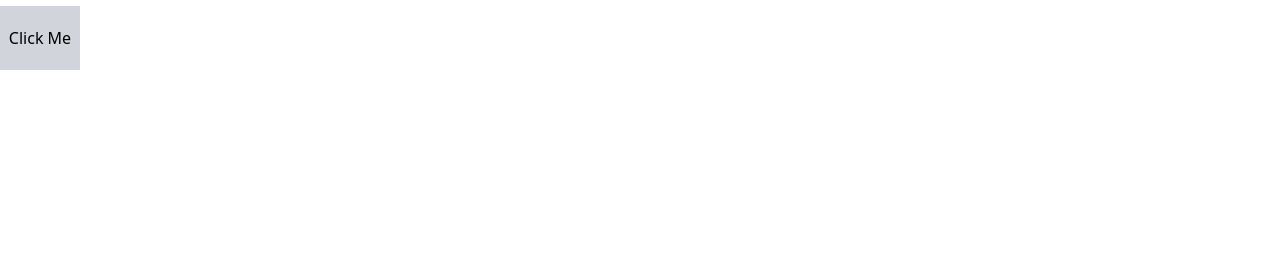
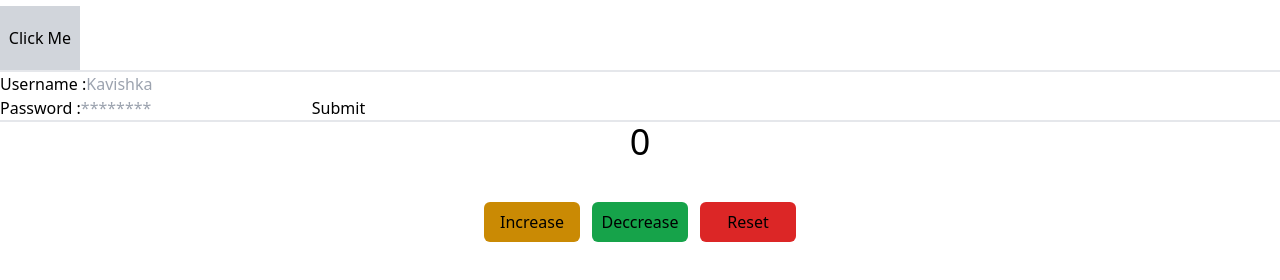
Before and after one commit to KavishkaSasindu/react_basic, a React (Vite) app: page / in a window 1280 px wide. Shown: the part 390-670 px from the top of the page. Built offline with nearby package versions, Linux system fonts and the light colour scheme.

Commit message:
updated useState hook

```diff
--- a/src/App.jsx
+++ b/src/App.jsx
@@ -1,7 +1,8 @@
-import React, { useState } from "react";
+import React, { useEffect, useState } from "react";
 import User from "./components/User";
 import Main from "./components/Main";
 import MyData from "./components/MyData";
+import ReState from "./components/ReState";
 
 const App = () => {
   const [state, setState] = useState({
@@ -35,6 +36,14 @@ const App = () => {
   console.log(state);
   console.log(data);
 
+  const handleSubmit = () => {
+    console.log("Submitted the values");
+  };
+
+  useEffect(() => {
+    handleSubmit();
+  });
+
   return (
     <div>
       <h1>{state.name}</h1>
@@ -44,8 +53,8 @@ const App = () => {
       <div className="w-[100%] h-2 bg-yellow-200"></div>
 
       <div className="grid grid-rows-1 grid-cols-4">
-        {data?.map((user) => (
-          <div key={user.name} className="p-2 border-gray-500 rounded-md">
+        {data?.map((user, index) => (
+          <div key={index} className="p-2 border-gray-500 rounded-md">
             <h1>{user.name}</h1>
             <img src={user.image ? user.image : "image"} alt="image-card" />
             <p>{user.hometown}</p>
@@ -59,6 +68,22 @@ const App = () => {
       >
         Click Me
       </button>
+
+      <hr />
+      <hr />
+
+      <form onSubmit={handleSubmit}>
+        Username :
+        <input type="text" placeholder="Kavishka" />
+        <br />
+        Password :
+        <input type="password" placeholder="********" />
+        <button type="submit">Submit</button>
+      </form>
+
+      <hr />
+      <hr />
+      <ReState />
     </div>
   );
 };
--- /dev/null
+++ b/src/components/ReState.jsx
@@ -0,0 +1,48 @@
+import React, { useState } from "react";
+
+const ReState = () => {
+  const [value, setValue] = useState(0);
+
+  const increaseValue = () => {
+    setValue(value + 1);
+  };
+
+  const decreaseValue = () => {
+    setValue(value - 1);
+  };
+
+  const resetValue = () => {
+    setValue(0);
+  };
+
+  return (
+    <div className="w-full h-full ">
+      <h1 className="text-center pb-10 text-4xl">{value}</h1>
+      <div className="w-[100%] h-[100%] flex justify-center items-center space-x-3">
+        <button
+          type="button"
+          onClick={increaseValue}
+          className="w-24 bg-yellow-600 p-2 rounded-md"
+        >
+          Increase
+        </button>
+        <button
+          type="button"
+          onClick={decreaseValue}
+          className="w-24 bg-green-600 p-2 rounded-md"
+        >
+          Deccrease
+        </button>
+        <button
+          type="button"
+          onClick={resetValue}
+          className="w-24 bg-red-600 p-2 rounded-md"
+        >
+          Reset
+        </button>
+      </div>
+    </div>
+  );
+};
+
+export default ReState;
```
